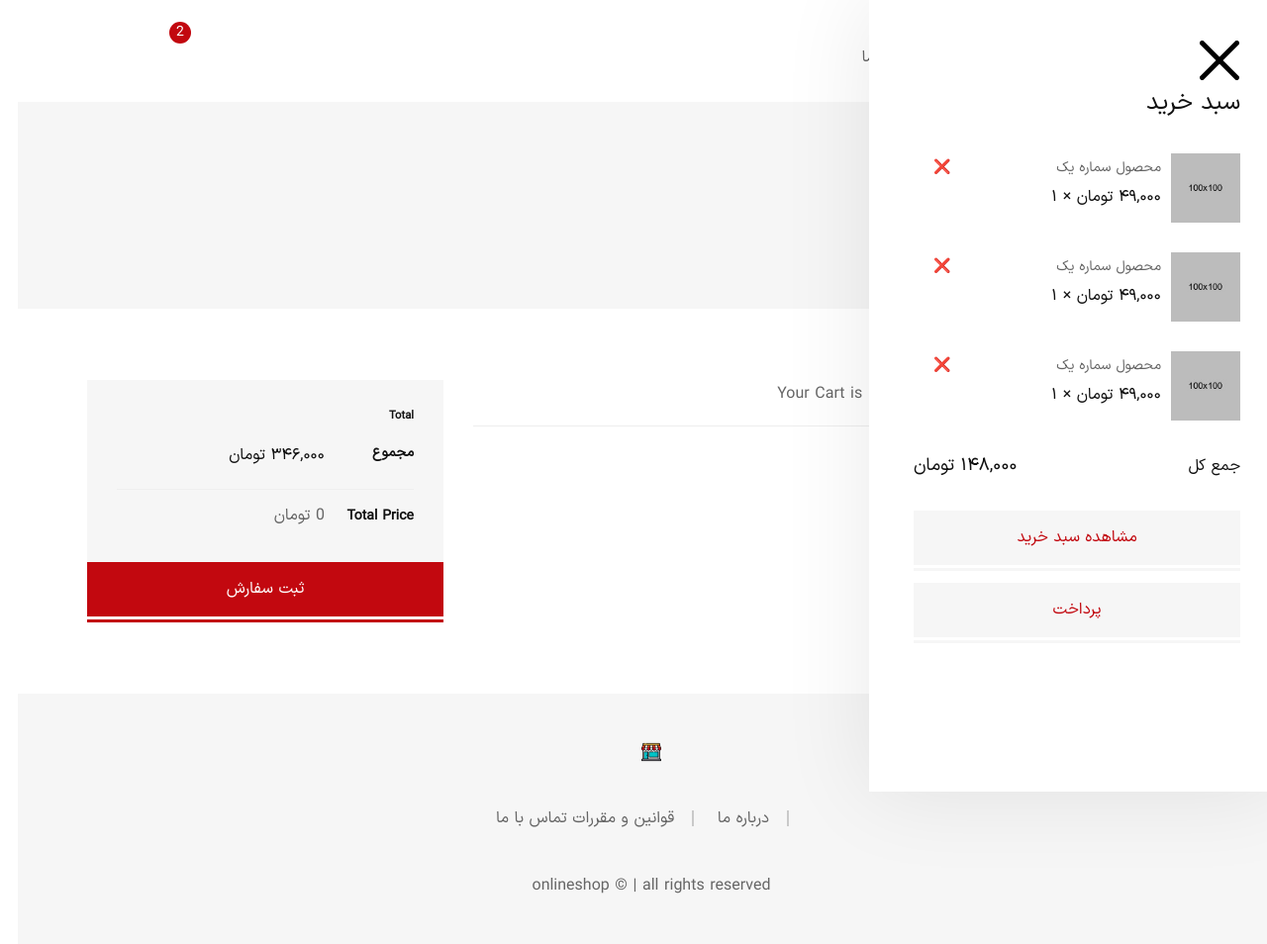
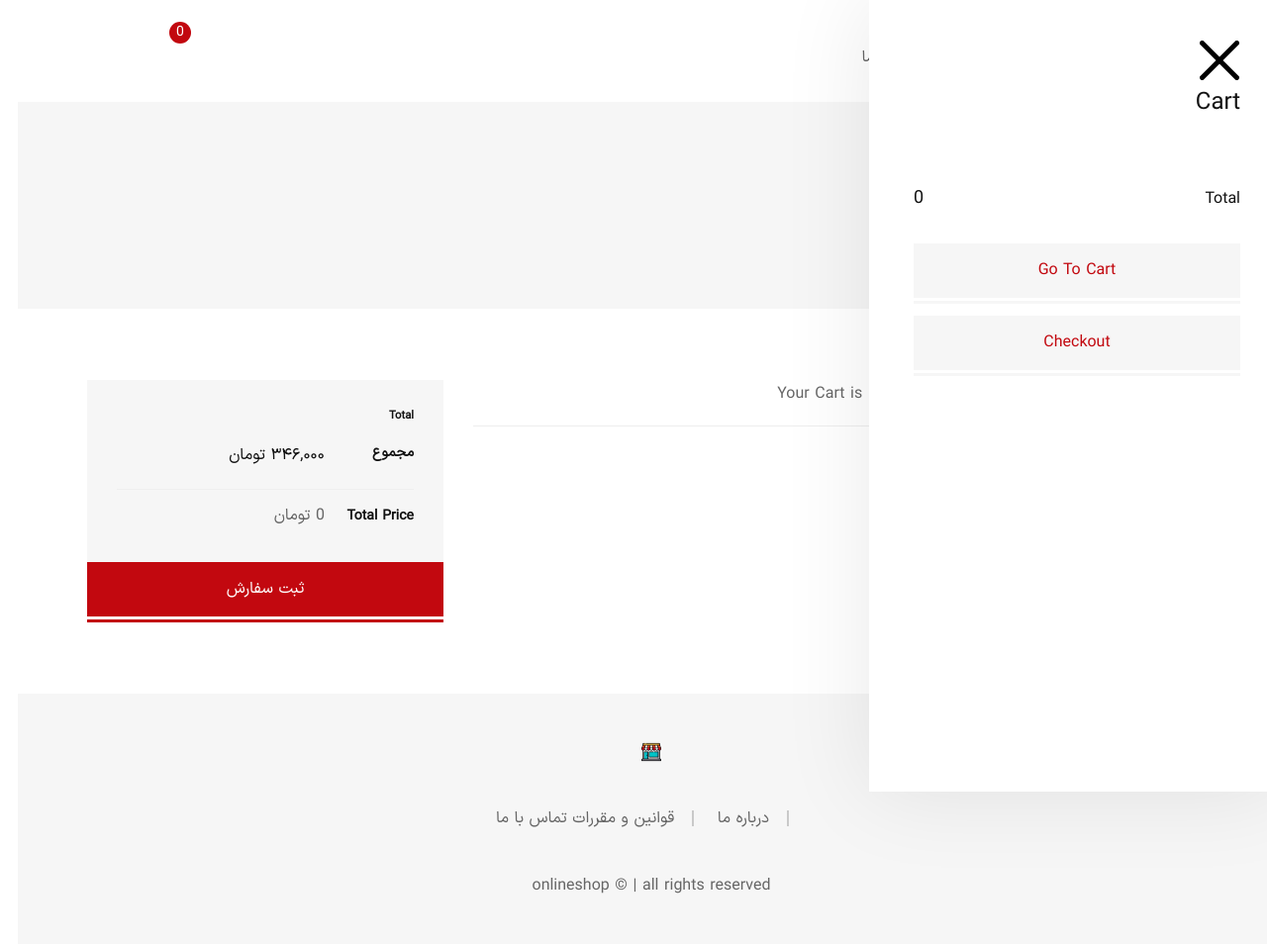
Before and after one commit to faatemehch/django_onlineshop_docker_postgres, a Django app: page /cart/ in a window 1280 px wide, after a click that opens the changed part. Shown: the whole page at 99% size. Run offline with Django 4.2, Linux system fonts and the light colour scheme; parts of the project's set-up code (start-up, migrations or seed data) failed here and were passed over; some libraries are stand-ins or nearby versions; some web fonts are replaced.

Commit message:
details updated

```diff
--- /dev/null
+++ b/cart/context_processors.py
@@ -0,0 +1,6 @@
+# cart/context_processors.py
+from .cart import Cart
+
+
+def cart(request):
+    return {'cart': Cart(request)}
--- a/cart/templates/cart/cart_detail.html
+++ b/cart/templates/cart/cart_detail.html
@@ -5,17 +5,8 @@ shopping cart
 {% endblock title %}
 {% block content %}
         <!-- Breadcrumb area Start -->
-        <div class="breadcrumb-area bg-color ptb--90" data-bg-color="#f6f6f6">
-            <div class="container">
-                <div class="row">
-                    <div class="col-12">
-                        <div class="d-flex justify-content-between align-items-center flex-sm-row flex-column">
-                            <h1 class="page-title">سبد خرید</h1>
-                        </div>
-                    </div>
-                </div>
-            </div>
-        </div>
+        {% trans "Cart" as header_title %}
+    {% include "breadcrumb_area.html" with header_title=header_title %}
         <!-- Breadcrumb area End -->
 
         <!-- Main Content Wrapper Start -->
--- /dev/null
+++ b/cart/templates/cart/cart_sidebar.html
@@ -0,0 +1,43 @@
+{% load i18n %}
+<aside class="mini-cart" id="miniCart">
+<div class="mini-cart-wrapper">
+<a href="" class="btn-close">
+<i class="flaticon flaticon-cross"></i>
+</a>
+<div class="mini-cart-inner">
+<h3 class="mini-cart__heading mb--40 mb-lg--30 text-right">{% trans "Cart" %}</h3>
+<div class="mini-cart__content">
+    <ul class="mini-cart__list text-right">
+        {% for item in cart %}
+        <li class="mini-cart__product d-flex justify-content-between">
+            <div class="mini-cart__product__image">
+                <a href="#">
+                    <img src="assets/img/products/prod-1-100x100.jpg" alt="products">
+                </a>
+            </div>
+            <div class="mini-cart__product__content pt-2">
+                <span class="mini-cart__product__title d-flex flex-row justify-content-between">
+                    <a href="{{ item.product_obj.get_absolute_url }}">{{item.product_obj.title}}</a>
+                    <a href="{% url "cart:remove_from_cart"  item.product_obj.id %}">
+                        &#10060;
+                    </a>
+                </span>
+                <span class="mini-cart__product__quantity">
+                    <span>{{item.product_obj.price}} تومان</span> &#215; <span>{{item.quantity}}</span>
+                </span>
+            </div>
+        </li>
+        {% endfor %}
+</ul>
+    <div class="mini-cart__total">
+        <span>{% trans "Total" %}</span>
+        <span class="ammount">{{cart.get_total_price}}</span>
+    </div>
+    <div class="mini-cart__buttons">
+        <a href="cart.html" class="btn btn-fullwidth btn-bg-sand mb--20">{% trans "Go To Cart" %}</a>
+        <a href="checkout.html" class="btn btn-fullwidth btn-bg-sand">{% trans "Checkout" %}</a>
+    </div>
+</div>
+</div>
+</div>
+</aside>
--- a/config/settings.py
+++ b/config/settings.py
@@ -88,6 +88,8 @@ TEMPLATES = [
                 'django.template.context_processors.request',
                 'django.contrib.auth.context_processors.auth',
                 'django.contrib.messages.context_processors.messages',
+                # Custom Context processors
+                'cart.context_processors.cart'
             ],
         },
     },
--- a/config/urls.py
+++ b/config/urls.py
@@ -27,5 +27,5 @@ urlpatterns = [
     path('cart/', include('cart.urls')),
 
     # rosetta (i18n)
-    path('rosseta/', include('rosetta.urls'))
+    path('rosetta/', include('rosetta.urls'))
 ]
--- a/templates/_base.html
+++ b/templates/_base.html
@@ -1,4 +1,5 @@
 {% load static %}
+{% load i18n %}
 <!DOCTYPE html>
 <html lang="en">
 <head>
@@ -77,7 +78,7 @@
                             <li class="header-toolbar__item mini-cart-item">
                                 <a href="#miniCart" class="header-toolbar__btn toolbar-btn mini-cart-btn">
                                     <i class="flaticon flaticon-shopping-cart"></i>
-                                        <sup class="mini-cart-count">2</sup>
+                                    <sup class="mini-cart-count">{{ cart|length }}</sup>
                                 </a>
                             </li>
                             <li class="header-toolbar__item user-info">
@@ -85,18 +86,29 @@
                                     <i class="flaticon flaticon-user"></i>
                                 </a>
                                 <ul class="user-info-menu">
+                                    {% if request.user.is_authenticated %}
                                         <li>
                                             <a class="text-right" href="my-account.html">حساب کاربری</a>
                                         </li>
                                         <li>
-                                            <a class="text-right" href="cart.html">سبد خرید</a>
+                                            <a class="text-right" href="{% url "cart:cart_detail" %}">{% trans "Cart" %}</a>
                                         </li>
-                                        <li>
-                                            <a class="text-right" href="wishlist.html">علاقه مندی ها</a>
-                                        </li>
+
                                         <li>
                                             <a class="text-right" href="order-tracking.html">تاریخچه سفارشات</a>
                                         </li>
+                                        <li>
+                                            <a class="text-right" href="{% url 'account_logout' %}"> {% trans "Logout" %} </a>
+                                        </li>
+
+                                    {% else %}
+                                        <li>
+                                            <a class="text-right" href="{% url "account_login" %}">{% trans "Login" %}</a>
+                                        </li>
+                                        <li>
+                                            <a class="text-right" href="{% url "account_signup" %}">{% trans "Sign up" %}</a>
+                                        </li>
+                                    {% endif %}
                                 </ul>
                             </li>
                             <li class="header-toolbar__item">
@@ -170,101 +182,21 @@
     <!-- Search form Popup End -->
 
     <!-- Mini Cart Start -->
-        <aside class="mini-cart" id="miniCart">
-            <div class="mini-cart-wrapper">
-                <a href="" class="btn-close"><i class="flaticon flaticon-cross"></i></a>
-                <div class="mini-cart-inner">
-                    <h3 class="mini-cart__heading mb--40 mb-lg--30 text-right">سبد خرید</h3>
-                    <div class="mini-cart__content">
-                        <ul class="mini-cart__list text-right">
-                            <li class="mini-cart__product d-flex justify-content-between">
-                                <div class="mini-cart__product__image">
-                                    <a href="#">
-                                        <img src="assets/img/products/prod-1-100x100.jpg" alt="products">
-                                    </a>
-                                </div>
-                                <div class="mini-cart__product__content pt-2">
-                                    <span class="mini-cart__product__title d-flex flex-row justify-content-between">
-                                        <a href="#"> محصول سماره یک </a>
-                                        <a href="#" class="">
-                                            &#10060;
-                                        </a>
-                                    </span>
-                                    <span class="mini-cart__product__quantity">
-                                        <span>۴۹,۰۰۰ تومان</span> &#215; <span>۱</span>
-                                    </span>
-                                </div>
-                            </li>
-                            <li class="mini-cart__product d-flex justify-content-between">
-                                <div class="mini-cart__product__image">
-                                    <a href="#">
-                                        <img src="assets/img/products/prod-1-100x100.jpg" alt="products">
-                                    </a>
-                                </div>
-                                <div class="mini-cart__product__content pt-2">
-                                    <span class="mini-cart__product__title d-flex flex-row justify-content-between">
-                                        <a href="#"> محصول سماره یک </a>
-                                        <a href="#" class="">
-                                            &#10060;
-                                        </a>
-                                    </span>
-                                    <span class="mini-cart__product__quantity">
-                                        <span>۴۹,۰۰۰ تومان</span> &#215; <span>۱</span>
-                                    </span>
-                                </div>
-                            </li>
-                            <li class="mini-cart__product d-flex justify-content-between">
-                                <div class="mini-cart__product__image">
-                                    <a href="#">
-                                        <img src="assets/img/products/prod-1-100x100.jpg" alt="products">
-                                    </a>
-                                </div>
-                                <div class="mini-cart__product__content pt-2">
-                                    <span class="mini-cart__product__title d-flex flex-row justify-content-between">
-                                        <a href="#"> محصول سماره یک </a>
-                                        <a href="#" class="">
-                                            &#10060;
-                                        </a>
-                                    </span>
-                                    <span class="mini-cart__product__quantity">
-                                        <span>۴۹,۰۰۰ تومان</span> &#215; <span>۱</span>
-                                    </span>
-                                </div>
-                            </li>
-                        </ul>
-                        <div class="mini-cart__total">
-                            <span>جمع کل</span>
-                            <span class="ammount">۱۴۸,۰۰۰ تومان</span>
-                        </div>
-                        <div class="mini-cart__buttons">
-                            <a href="cart.html" class="btn btn-fullwidth btn-bg-sand mb--20">مشاهده سبد خرید</a>
-                            <a href="checkout.html" class="btn btn-fullwidth btn-bg-sand">پرداخت</a>
-                        </div>
-                    </div>
-                </div>
-            </div>
-        </aside>
+    {% include "cart/cart_sidebar.html" %}
     <!-- Mini Cart End -->
 
     <!-- Global Overlay Start -->
     <div class="Shopping-global-overlay"></div>
     <!-- Global Overlay End -->
-
 </div>
 <!-- Main Wrapper End -->
-
-
 <!-- ************************* JS Files ************************* -->
-
 <!-- jQuery JS -->
 <script src="{% static "js/vendor.js" %}"></script>
-
 <!-- Main JS -->
 <script src="{% static "js/main.js" %}"></script>
 <!-- Bootstrap5 -->
 <script src="https://cdn.jsdelivr.net/npm/bootstrap@5.1.3/dist/js/bootstrap.bundle.min.js" integrity="sha384-ka7Sk0Gln4gmtz2MlQnikT1wXgYsOg+OMhuP+IlRH9sENBO0LRn5q+8nbTov4+1p"
         crossorigin="anonymous"></script>
-
-
 </body>
 </html>
--- /dev/null
+++ b/templates/breadcrumb_area.html
@@ -0,0 +1,12 @@
+{% load i18n %}
+<div class="breadcrumb-area bg-color ptb--90" data-bg-color="#f6f6f6">
+    <div class="container">
+        <div class="row">
+            <div class="col-12">
+                <div class="d-flex justify-content-between align-items-center flex-sm-row flex-column">
+                    <h1 class="page-title">{{ header_title }}</h1>
+                </div>
+            </div>
+        </div>
+    </div>
+</div>
```
Also changed, not shown: products/templates/products/product_detail.html (+6 -11 lines), cart/locale/fa/LC_MESSAGES/django.po, products/locale/fa/LC_MESSAGES/django.po, 2 other files. Lines whose indentation alone changed are shown as unchanged.
